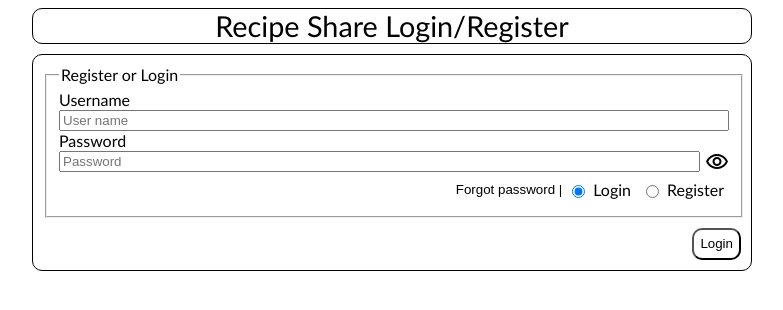
After one commit to karencfisher/recipe-share, a Flask app: template templates/login.html in a window 1280 px wide. The commit adds this page. Shown: the top 310 px of the page, without its empty margins (248-1031 px from the left). Run offline with Flask 3, Linux system fonts and the light colour scheme; the template is opened without the code that fills it, so the values that code supplies are empty.

Commit message:
added login page

```diff
--- /dev/null
+++ b/static/login.css
@@ -0,0 +1,65 @@
+#login-dialog {
+    display: flex;
+    flex-direction: column;
+    gap: 10px;
+    border-style: solid;
+    border-width: 1px;
+    border-radius: 10px;
+    background-color: var(--widget-background-color);
+    padding: 10px;
+    width: calc(var(--region-width) + 20px);
+}
+
+fieldset {
+    width: 100%;
+}
+
+.password-div {
+    display: flex;
+    gap: 5px;
+    align-items: center;
+}
+
+#username-text, #password-text, #password-confirm-text, #email-text {
+    width: 100%;
+}
+
+#email-div {
+    display: none;
+}
+
+#password-confirm {
+    display: none;
+}
+
+.eyes, button, .select, #selection-div > label {
+    cursor: pointer;
+}
+
+.eyes:hover, button:hover, #selection-div > label:hover {
+    color: cornflowerblue;
+}
+
+#selection-div {
+    display: flex;
+    gap: 5px;
+    align-items: center;
+    justify-content: flex-end;
+}
+
+#forgot-button {
+    border: none;
+    padding: 0;
+    margin: 0;
+    display: inline;
+}
+
+#login-buttons {
+    align-self: flex-end;
+}
+
+@media screen and (min-width: 768px) {
+    #login-dialog {
+        width: calc(var(--region-width) * 2 + 20px);
+    }
+}
--- /dev/null
+++ b/static/login.js
@@ -0,0 +1,50 @@
+const selection = [...document.getElementsByClassName("select")];
+selection.forEach((item) => {
+    item.addEventListener("change", (e) => {
+        const emailField = document.getElementById("email-div");
+        const passwordConfirm = document.getElementById("password-confirm");
+        const forgotButton = document.getElementById("forgot-button");
+        const loginButton = document.getElementById("login-button");
+
+        if (e.target.id === "register-select") {
+            emailField.style.setProperty("display", "block");
+            passwordConfirm.style.setProperty("display", "flex");
+            forgotButton.style.setProperty("display", "none")
+            loginButton.innerText = "Register";
+        }
+        else {
+            emailField.style.setProperty("display", "none");
+            passwordConfirm.style.setProperty("display", "none");
+            forgotButton.style.setProperty("display", "block");
+            loginButton.innerText = "Login";
+        }
+    });
+});
+
+const eyes = [...document.getElementsByClassName("eyes")];
+eyes.forEach((item) => {
+    item.addEventListener("click", (e) => {
+        const passwordText = document.getElementById("password-text");
+        const passwordConfirmText = document.getElementById("password-confirm-text");
+        if (e.target.id === "eye") {
+            if (e.target.innerText === "visibility") {
+                e.target.innerText = "visibility_off";
+                passwordText.setAttribute("type", "text");
+            }
+            else {
+                e.target.innerText = "visibility";
+                passwordText.setAttribute("type", "password");
+            }
+        }
+        else {
+            if (e.target.innerText === "visibility") {
+                e.target.innerText = "visibility_off";
+                passwordConfirmText.setAttribute("type", "text");
+            }
+            else {
+                e.target.innerText = "visibility";
+                passwordConfirmText.setAttribute("type", "password");
+            }
+        }
+    });
+});
--- /dev/null
+++ b/templates/login.html
@@ -0,0 +1,48 @@
+<!DOCTYPE html>
+<html lang="en">
+<head>
+    <meta charset="UTF-8">
+    <meta name="viewport" content="width=device-width, initial-scale=1.0">
+    <title>Recipe Share - Login/Register</title>
+    <link rel="stylesheet" href="../static/style.css" />
+    <link rel="stylesheet" href="../static/login.css">
+    <link href="https://fonts.googleapis.com/icon?family=Material+Icons+Outlined" rel="stylesheet">
+    <script src="../static/login.js" defer></script>
+</head>
+<body>
+    <header>
+        <h1>Recipe Share Login/Register</h1>
+    </header>
+    <div id="login-dialog">
+        <fieldset>
+            <legend>Register or Login</legend>
+            <label for="username-text">Username</label>
+            <input id="username-text" type="text" placeholder="User name">
+            <div id = "email-div">
+                <label for="email-text">Email Address</label>
+                <input id="email-text" type="text" placeholder="Email address">
+            </div>
+            <label for="password-text">Password</label>
+            <div class="password-div">
+                <input id="password-text" type="password" placeholder="Password">
+                <span id="eye" class="material-icons-outlined eyes">visibility</span>
+            </div>
+            <div class="password-div" id="password-confirm">
+                <input id="password-confirm-text" type="password" placeholder="Confirm password"
+                    aria-label="Confirm password">
+                <span id="confirm-eye" class="material-icons-outlined eyes">visibility</span>
+            </div>
+            <div id="selection-div">
+                <button id="forgot-button">Forgot password |</button>
+                <input type="radio" id="login-select" class="select" name="select" value="login" checked>
+                <label for="login-select">Login</label><br>
+                <input type="radio" id="register-select" class="select" name="select" value="register">
+                <label for="register-select">Register</label><br>
+            </div>
+        </fieldset>
+        <div id="login-buttons">
+            <button id="login-button">Login</button>
+        </div>
+    </div>
+</body>
+</html>
--- a/templates/recipe-page.html
+++ b/templates/recipe-page.html
@@ -37,7 +37,7 @@
         }
     </style>
 </head>
-<body class="{{ mode }}"></body>
+<body class="{{ mode }}">
     <header>
         <h1>{{recipe.Title}}</h1>
     </header>
```
Also changed, not shown: static/index.css (added, +21 -0 lines), templates/index.html (+2 -26 lines), README.md.
